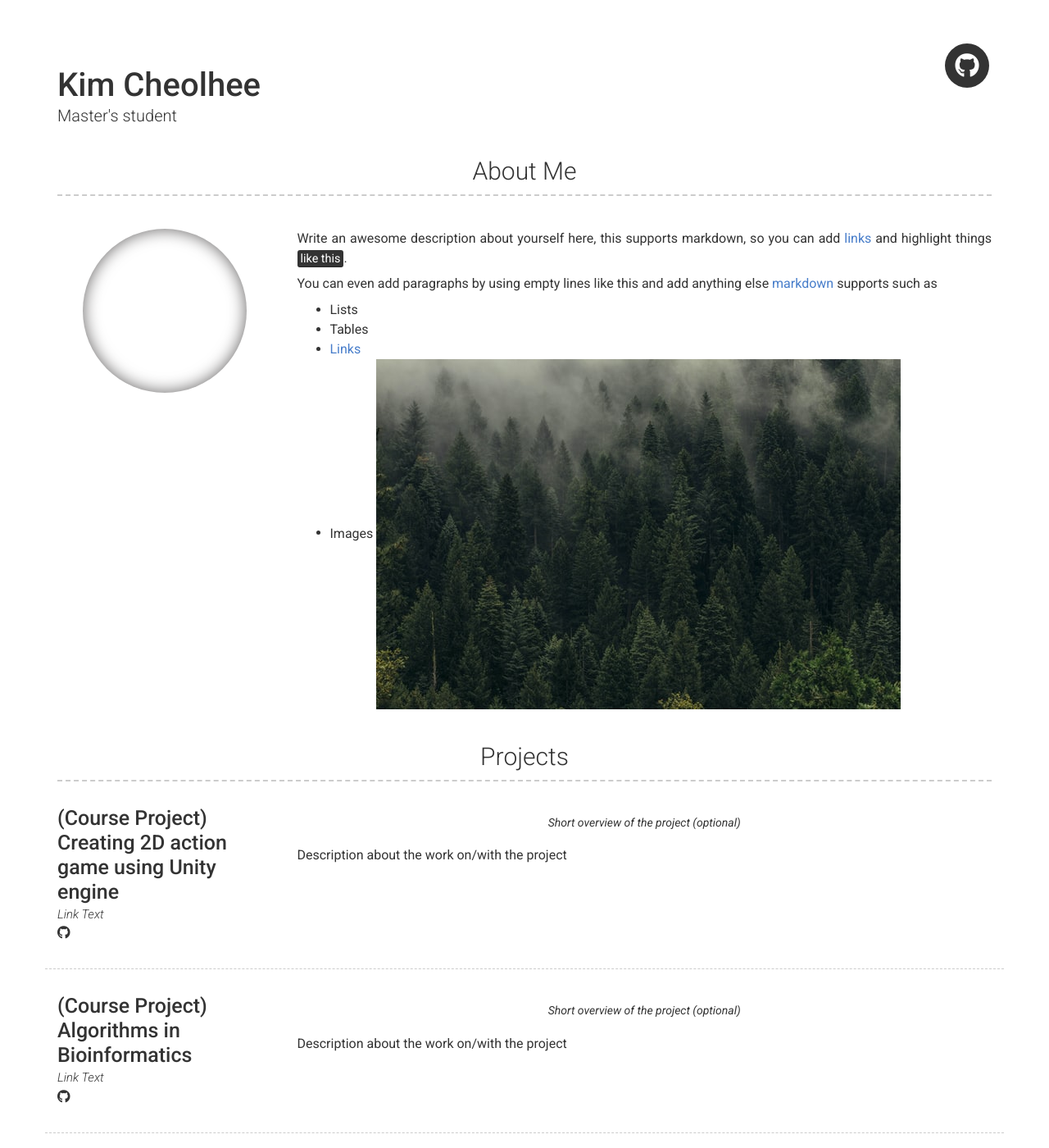
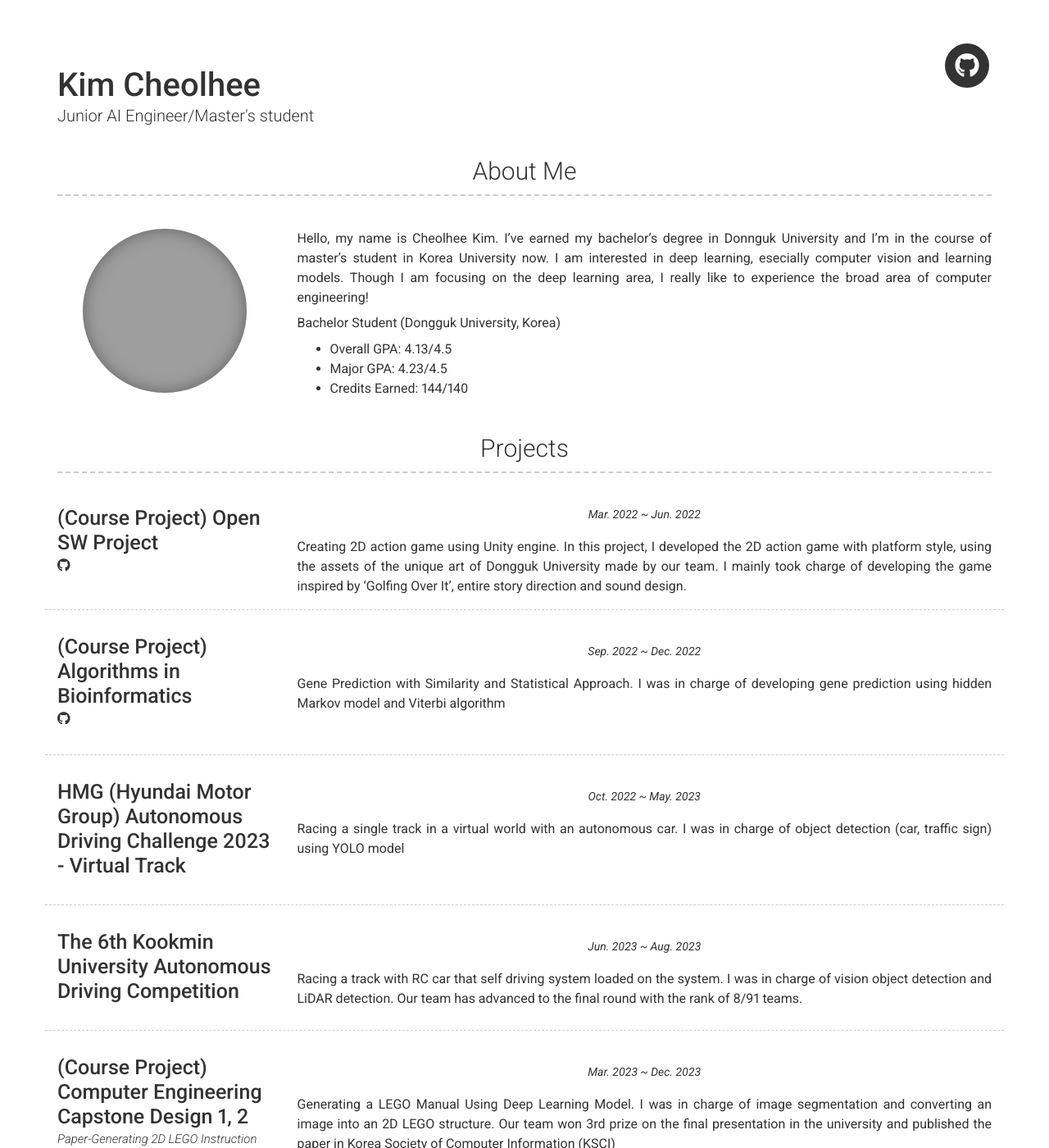
Before and after one commit to Paralies/Paralies_Resume, a Jekyll site: the page built from index.md, in a window 1280 px wide and 1400 px high. Shown: the whole window at 82% size. Built offline with Jekyll 4.4.1, drawn with Linux system fonts in a browser that asks for light colours; nearby versions of some CDN libraries; some of the changed text lies outside the part shown; grey boxes are pictures that could not be loaded.

Commit message:
[FEAT] Update resume - project part

```diff
--- a/_config.yml
+++ b/_config.yml
@@ -7,7 +7,7 @@ version: 2
 
 # Personal info
 name: Kim Cheolhee
-title: Master's student
+title: Junior AI Engineer/Master's student
 Personal email: setg1502@naver.com
 Institute email: setg1502@kist.re.kr
 # email_title: Email (Email title override)
@@ -51,15 +51,16 @@ github_username:  Paralies
 
 # About Section
 # about_title: About Me (Use this to override about section title)
-about_profile_image: Directory of profile image (eg. images/profile.jpg)
+about_profile_image: images/my_profile.jpg
 about_content: | # this will include new lines to allow paragraphs
-  Write an awesome description about yourself here, this supports markdown, so you can add [links](http://foobar.com) and highlight things <mark>like this</mark>.
+  Hello, my name is Cheolhee Kim. I've earned my bachelor's degree in Donnguk University and I'm in the course of master's student in Korea University now.
+  I am interested in deep learning, esecially computer vision and learning models.
+  Though I am focusing on the deep learning area, I really like to experience the broad area of computer engineering!
 
-  You can even add paragraphs by using empty lines like this and add anything else [markdown](https://www.markdownguide.org/getting-started#what-is-markdown) supports such as
-    - Lists
-    - Tables
-    - <a href="google.com">Links</a>
-    - Images ![alt text](/images/landscape-trees.jpg "Trees")
+  Bachelor Student (Dongguk University, Korea)
+    - Overall GPA: 4.13/4.5
+    - Major GPA: 4.23/4.5
+    - Credits Earned: 144/140
 
 content:
   - title: Projects # Title for the section
@@ -68,86 +69,61 @@ content:
       - layout: left
         border: weak  # Value of `weak` will display a weak border below this item. # Any
                       # other value (or no value) means no border will be displayed
-        title: (Course Project) Creating 2D action game using Unity engine
-        link: Link to project (eg. sproogen.github.io/modern-resume-theme)(optional)
-        link_text: Link Text
+        title: (Course Project) Open SW Project
         additional_links:
-          - title: Link to bioinformatics project
+          - title: GitHub page for Open SW Project
             icon: fab fa-github
-            url: Paralies/Bioinformatics-project-gene-prediction
+            url: https://github.com/CSID-DGU/2022-1-OSSP2-Bumeok_Jjikmeok-6
         quote: >
-          Short overview of the project (optional)
+          Mar. 2022 ~ Jun. 2022
         description: | # this will include new lines to allow paragraphs
-          Description about the work on/with the project
+          Creating 2D action game using Unity engine. In this project, I developed the 2D action game with platform style, using the assets of the unique art of Dongguk University made by our team. I mainly took charge of developing the game inspired by 'Golfing Over It', entire story direction and sound design.
       - layout: left
         border: weak  # Value of `weak` will display a weak border below this item. # Any
                       # other value (or no value) means no border will be displayed
         title: (Course Project) Algorithms in Bioinformatics
-        link: Link to project (eg. sproogen.github.io/modern-resume-theme)(optional)
-        link_text: Link Text
         additional_links:
-          - title: Link to bioinformatics project
+          - title: GitHub page for bioinformatics project
             icon: fab fa-github
             url: https://github.com/Paralies/Bioinformatics-project-gene-prediction
         quote: >
-          Short overview of the project (optional)
+          Sep. 2022 ~ Dec. 2022
         description: | # this will include new lines to allow paragraphs
-          Description about the work on/with the project
+          Gene Prediction with Similarity and Statistical Approach. I was in charge of developing gene prediction using hidden Markov model and Viterbi algorithm
       - layout: left
         border: weak  # Value of `weak` will display a weak border below this item. # Any
                       # other value (or no value) means no border will be displayed
         title: HMG (Hyundai Motor Group) Autonomous Driving Challenge 2023 - Virtual Track
-        link: Link to project (eg. sproogen.github.io/modern-resume-theme)(optional)
-        link_text: Link Text
-        additional_links:
-          - title:  Github page for project
-            icon: fab fa-github
-            url: Link to project (eg. sproogen.github.io/modern-resume-theme)(optional)
-          - title:  Github page for project (eg. sproogen/modern-resume-theme)
-            icon: fab fa-github
-            url: Link to project (eg. sproogen.github.io/modern-resume-theme)(optional)
         quote: >
-          Short overview of the project (optional)
+          Oct. 2022 ~ May. 2023
         description: | # this will include new lines to allow paragraphs
-          Description about the work on/with the project
+          Racing a single track in a virtual world with an autonomous car. I was in charge of object detection (car, traffic sign) using YOLO model
       - layout: left
         border: weak  # Value of `weak` will display a weak border below this item. # Any
                       # other value (or no value) means no border will be displayed
         title: The 6th Kookmin University Autonomous Driving Competition
-        link: Link to project (eg. sproogen.github.io/modern-resume-theme)(optional)
-        link_text: Link Text
-        additional_links:
-          - title:  Github page for project (eg. sproogen/modern-resume-theme)
-            icon: fab fa-github
-            url: Link to project (eg. sproogen.github.io/modern-resume-theme)(optional)
-          - title:  Github page for project (eg. sproogen/modern-resume-theme)
-            icon: fab fa-github
-            url: Link to project (eg. sproogen.github.io/modern-resume-theme)(optional)
         quote: >
-          Short overview of the project (optional)
+          Jun. 2023 ~ Aug. 2023
         description: | # this will include new lines to allow paragraphs
-          Description about the work on/with the project
+          Racing a track with RC car that self driving system loaded on the system. I was in charge of vision object detection and LiDAR detection. Our team has advanced to the final round with the rank of 8/91 teams.
       - layout: left
         border: weak  # Value of `weak` will display a weak border below this item. # Any
                       # other value (or no value) means no border will be displayed
         title: (Course Project) Computer Engineering Capstone Design 1, 2
-        link: Link to project (eg. sproogen.github.io/modern-resume-theme)(optional)
-        link_text: Link Text
+        link: https://www.dbpia.co.kr/journal/articleDetail?nodeId=NODE11711825
+        link_text: Paper-Generating 2D LEGO Instruction Manual Using Deep Learning Model
         additional_links:
-          - title:  Github page for project (eg. sproogen/modern-resume-theme)
+          - title: Github page for Capstone Design
             icon: fab fa-github
-            url: Link to project (eg. sproogen.github.io/modern-resume-theme)(optional)
-          - title:  Github page for project (eg. sproogen/modern-resume-theme)
-            icon: fab fa-github
-            url: Link to project (eg. sproogen.github.io/modern-resume-theme)(optional)
+            url: https://github.com/CSID-DGU/2023-1-CECD2-AImport-7
         quote: >
-          Short overview of the project (optional)
+          Mar. 2023 ~ Dec. 2023
         description: | # this will include new lines to allow paragraphs
-          Description about the work on/with the project
+          Generating a LEGO Manual Using Deep Learning Model. I was in charge of image segmentation and converting an image into an 2D LEGO structure. Our team won 3rd prize on the final presentation in the university and published the paper in Korea Society of Computer Information (KSCI)
   - title: Experience
     layout: list
     content:
-      - layout: right
+      - layout: left
         title: Korean Institue of Science and Technology (KIST)
         sub_title: Internship
         caption: Jan. 2023 - Feb. 2024
@@ -156,7 +132,7 @@ content:
           Short description of the company (optional)
         description: | # this will include new lines to allow paragraphs
           Description of role
-      - layout: right
+      - layout: left
         title: Korean Institue of Science and Technology (KIST)
         sub_title: Student researcher
         caption: Mar. 2024 - Present
@@ -168,7 +144,7 @@ content:
   - title: Education
     layout: list
     content:
-      - layout: top-right
+      - layout: left
         title: Dongguk University
         sub_title: Bachelor of Computer Science and Engineering
         caption: Mar. 2018 - Feb. 2024
@@ -176,7 +152,7 @@ content:
           Short institution or course description (optional)
         description: | # this will include new lines to allow paragraphs
           Description of qualification
-      - layout: top-right
+      - layout: left
         title: Korea University
         sub_title: Master of Computer
         caption: Mar. 2024 - Present
```
Also changed, not shown: 1 other file.
